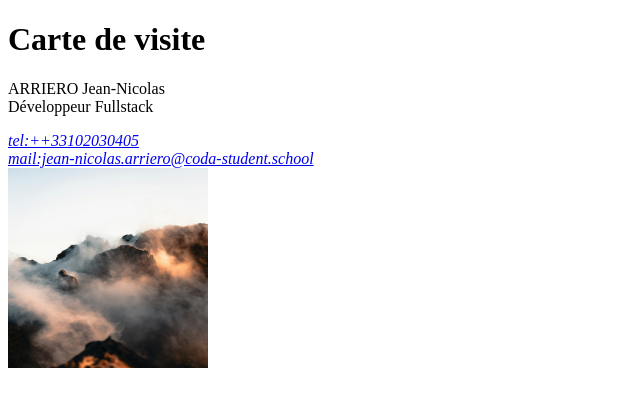
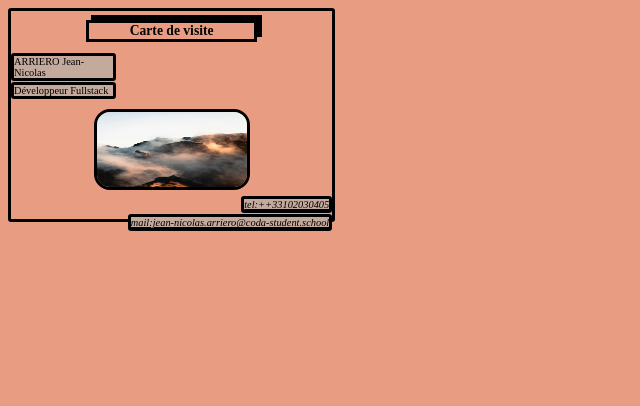
Before and after one commit to Jean-Nicolas21/tp_visite, a plain HTML site: page index.html in a window 1280 px wide. Shown: the whole page, without its empty margins (0-640 px from the left). Drawn offline with Linux system fonts and the light colour scheme.

Commit message:
feat: adding style to visit card

```diff
--- a/index.html
+++ b/index.html
@@ -4,22 +4,24 @@
     <meta charset="UTF-8">
     <meta name="viewport" content="width=device-width, initial-scale=1">
     <title>Carte de visite</title>
+    <link rel="stylesheet" href="style.css">
 </head>
 <body>
-    <header>
+    <header class="site-header">
         <hgroup>
-            <h1>Carte de visite</h1>
-            <p>ARRIERO Jean-Nicolas<br>Développeur Fullstack</p>
+            <h1 class="title">Carte de visite</h1>
+            <p class="name">ARRIERO Jean-Nicolas</p>
+            <p class="job">Développeur Fullstack</p>
         </hgroup>
     </header>
-    <main>
+    <aside class="img">
+        <img src="imgfree.jpg" alt="montagne dans la brume">
+    </aside>
+    <main class="site-main">
         <address>
-            <a href="tel:01.02.03.04.05">tel:++33102030405</a><br>
-            <a href="mailto:jean-nicolas.arriero@coda-student.school">mail:jean-nicolas.arriero@coda-student.school</a><br>
+            <a href="tel:01.02.03.04.05" class="tel">tel:++33102030405</a><br>
+            <a href="mailto:jean-nicolas.arriero@coda-student.school" class="mail">mail:jean-nicolas.arriero@coda-student.school</a><br>
         </address>
     </main>
-    <aside>
-        <img src="imgfree.jpg" alt="montagne dans la brume" width="200" height="200">
-    </aside>
 </body>
 </html>
--- /dev/null
+++ b/style.css
@@ -0,0 +1,74 @@
+.title{
+    /*background-color: #C4AA9D;*/
+    text-align: center;
+    font-size: 0.85rem;
+    border-style: solid;
+    box-shadow: 5px -5px black;
+    margin-left: 75px;
+    margin-right: 75px;
+}
+
+.name{
+    background-color: #C4AA9D;
+    font-size: 0.65rem;
+    border-style: solid;
+    border-radius: 0.2rem;
+    margin-bottom: 0.1rem;
+    margin-right: 216px;
+}
+
+.job{
+    background-color: #C4AA9D;
+    font-size: 0.65rem;
+    border-style: solid;
+    border-radius: 0.2rem;
+    margin-top: 0.1rem;
+    margin-right: 216px;
+}
+
+.mail{
+    background-color: #C4AA9D;
+    font-size: 0.65rem;
+    border-style: solid;
+    border-color: black;
+    border-radius: 0.2rem;
+    margin-top: 0.1rem;
+    color: black;
+}
+
+.tel{
+    background-color: #C4AA9D;
+    font-size: 0.65rem;
+    border-style: solid;
+    border-color: black;
+    border-radius: 0.2rem;
+    margin-bottom: 0.1rem;
+    color: black;
+}
+
+address{
+    text-align: right;
+    margin-bottom: 0.1rem;
+}
+
+body{
+    font-size: 16px;
+    background-color: #E89C82;
+    width: 85mm;
+    height: 55mm;
+    border-style: solid;
+    border-radius: 0.2rem;
+}
+
+img {
+    width: 150px;
+    height: 75px;
+    border-style: solid;
+    border-radius: 1rem;
+}
+
+.img{
+    margin-left: auto;
+    margin-right: auto;
+    text-align: center;
+}
```
Also changed, not shown: 1 other file.
